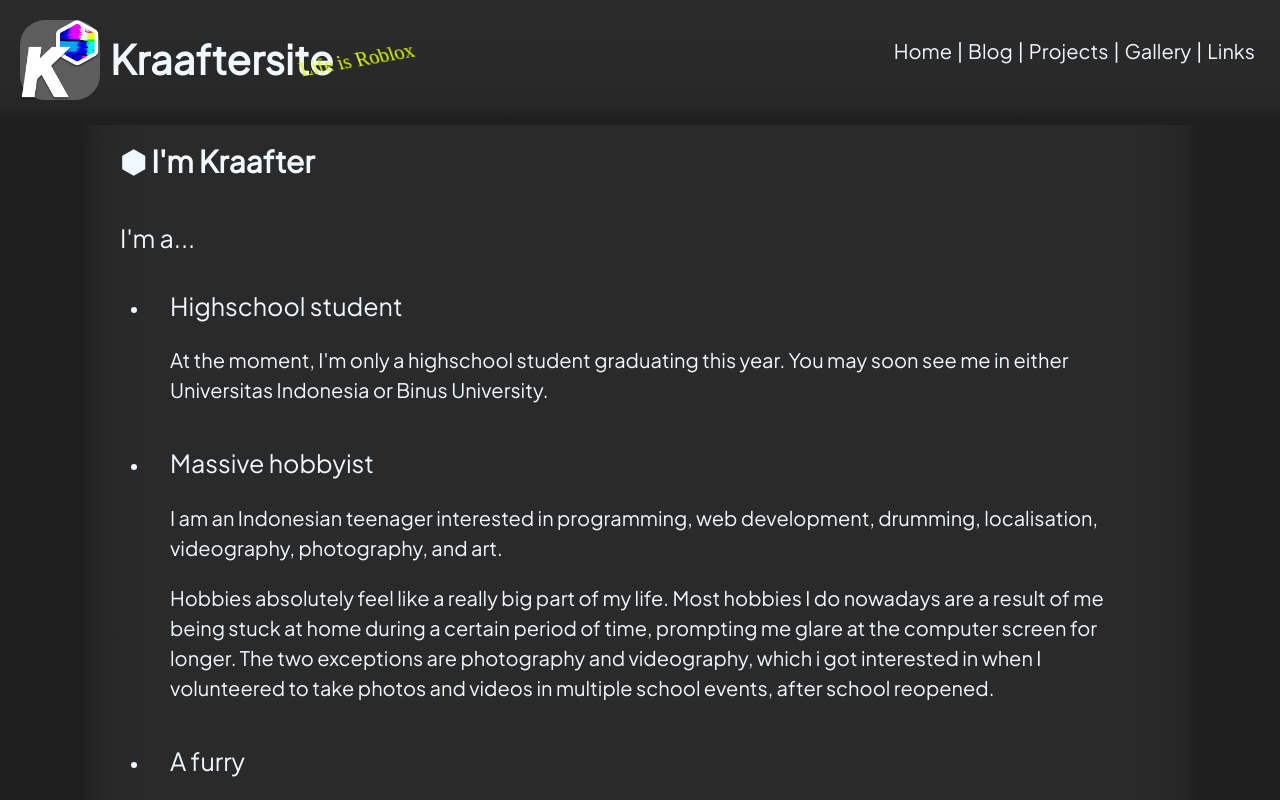
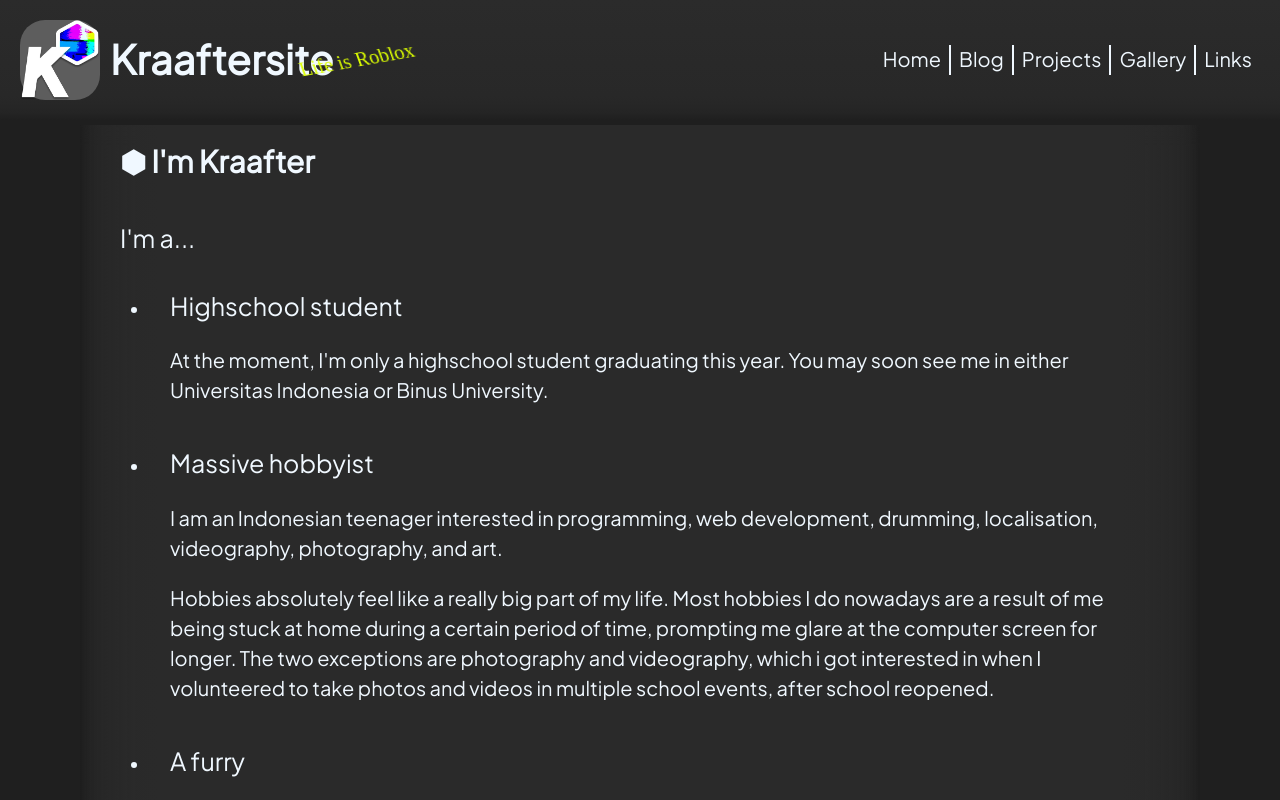
Before and after one commit to Kraafter/Kraaftersite-v3, a SvelteKit app: page /about in a window 1280 px wide. Shown: the top 800 px of the page. Built offline with nearby package versions, Linux system fonts and the light colour scheme; a web font is replaced by a local one.

Commit message:
turn navigation into a list for easier navigation with screen readers

```diff
--- a/src/routes/+layout.svelte
+++ b/src/routes/+layout.svelte
@@ -19,11 +19,13 @@
             </div>
         </a>
         <nav class="navlayout">
-            <a href="/"> <p class="text2 topbar">Home</p></a><p class="text2">  |  </p>
-            <a href="/blog"> <p class="text2 topbar">Blog</p></a><p class="text2">  |  </p>
-            <a href="/projects"> <p class="text2 topbar">Projects</p></a><p class="text2">  |  </p>
-            <a href="/gallery"> <p class="text2 topbar">Gallery</p></a><p class="text2">  |  </p>
-            <a href="/link"> <p class="text2 topbar">Links</p></a>
+            <ul>
+                <li><a href="/"> <p class="text2 topbar">Home</p></a></li>
+                <li><a href="/blog"> <p class="text2 topbar">Blog</p></a></li>
+                <li><a href="/projects"> <p class="text2 topbar">Projects</p></a></li>
+                <li><a href="/gallery"> <p class="text2 topbar">Gallery</p></a></li>
+                <li><a href="/link"> <p class="text2 topbar">Links</p></a></li>
+            </ul>
         </nav>
     </header>
 
@@ -51,6 +53,27 @@
 
 <style>
     @import url('https://fonts.cdnfonts.com/css/minecraft-3');
+
+    nav ul {
+        list-style-type: none;
+        margin: 0;
+        padding: 0;
+        overflow: hidden;
+    }
+
+    nav ul li {
+        float: left;
+    }
+
+    nav ul li:not(:last-child) {
+        border-right: 2px aliceblue solid;
+    }
+
+    nav ul li a p{
+        margin-bottom: 0;
+        margin-left: 3px;
+        margin-right: 3px;
+    }
 
     .john {
         margin-left:auto;
```
